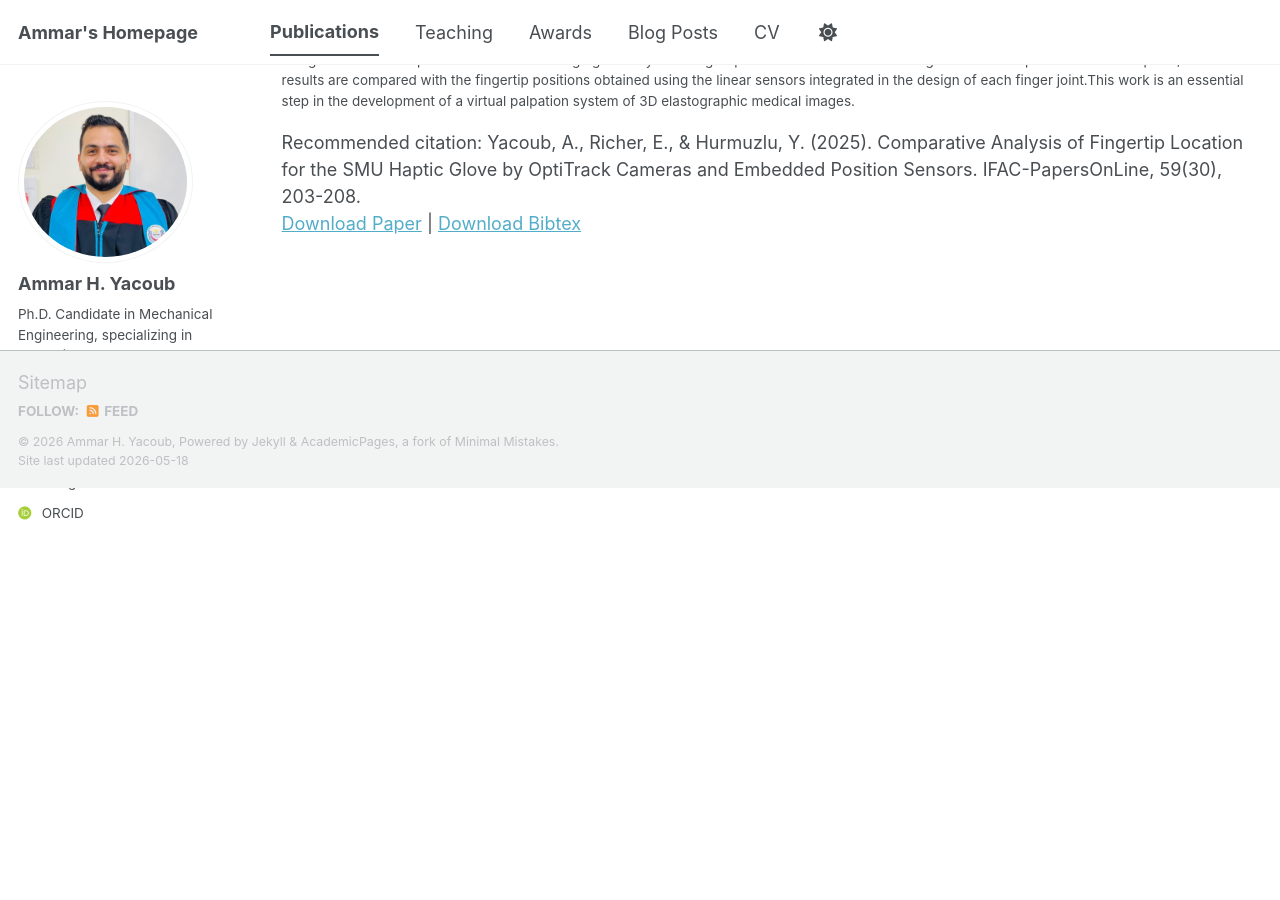
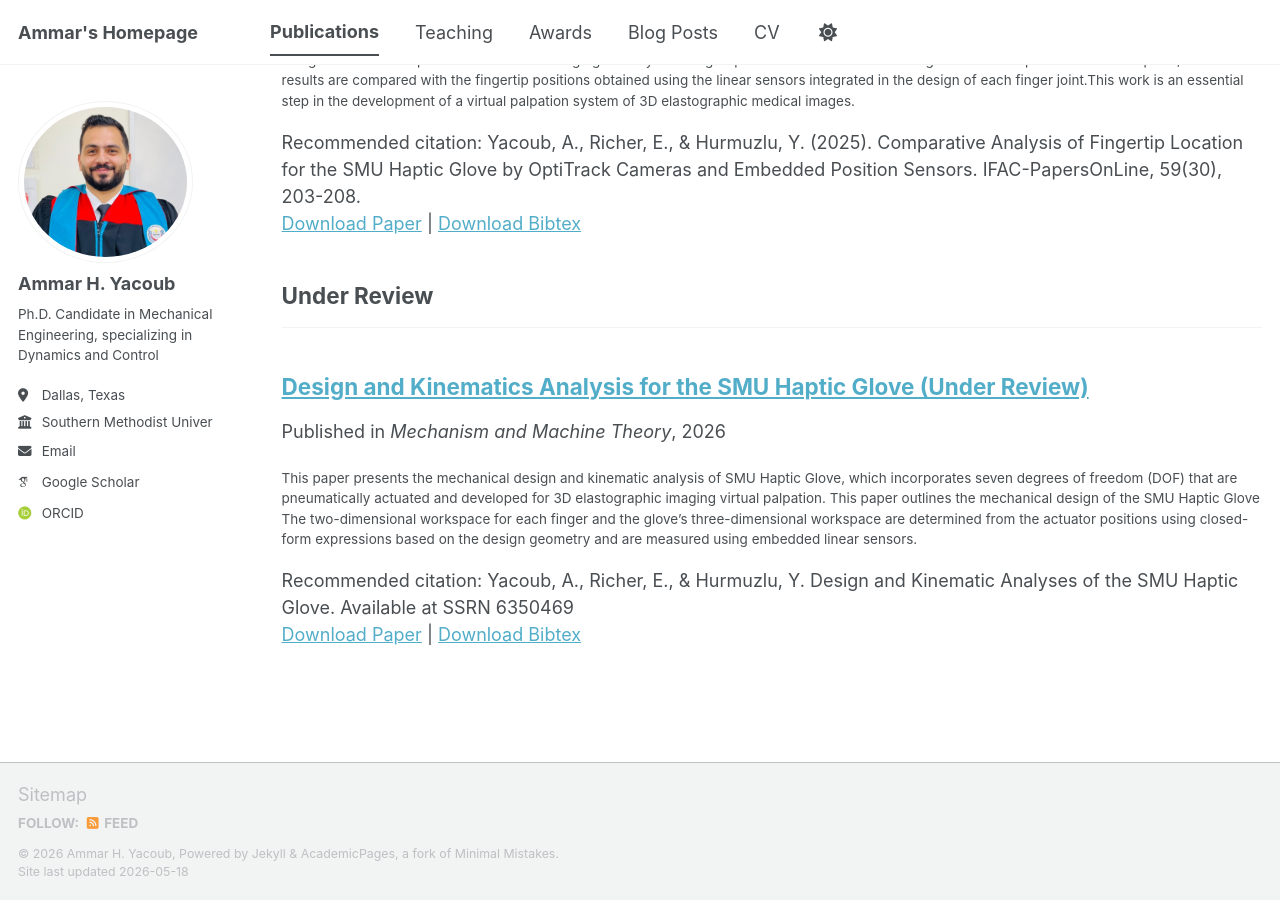
Before and after one commit to AmmarYacoub/AmmarYacoub.github.io, a Jekyll site: the page built from _pages/publications.html, in a window 1280 px wide and 900 px high, scrolled down 1613 px. Built offline with Jekyll 4.4.1, drawn with Linux system fonts in a browser that asks for light colours; some web fonts are replaced; a script bundle is joined from its source files by our own code; library files that are not in the unit come from our copies; before the commit the page ends 2101 px from its top, so only the background shows below that.

Commit message:
Update _config.yml

```diff
--- a/_config.yml
+++ b/_config.yml
@@ -90,6 +90,8 @@ publication_category:
     title: 'Journal Articles'
   conferences:
     title: 'Conference Papers'
+  Under Review:
+    title: 'Under Review'
 
 # Site Settings
 teaser                   :  # filename of teaser fallback teaser image placed in /images/ for social media previews
```
